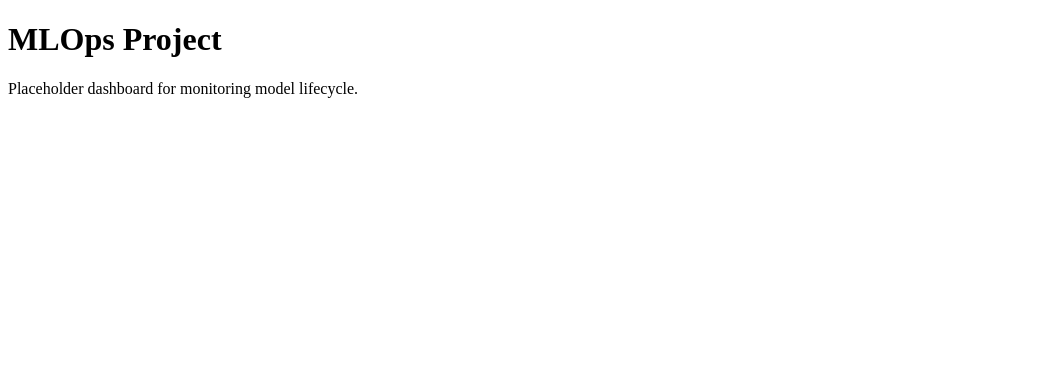
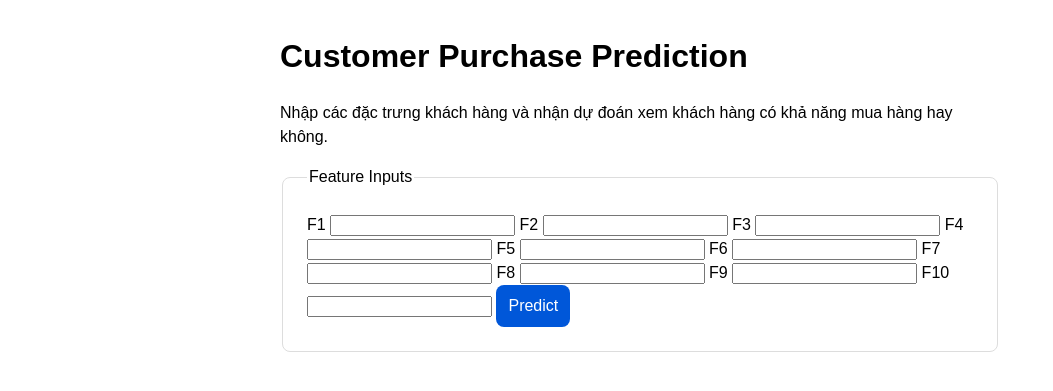
Before and after one commit to kietttv/MLOps, a Flask app: page / in a window 1280 px wide. Shown: the top 391 px of the page, without its empty margins (0-1053 px from the left). Run offline with Flask 3, Linux system fonts and the light colour scheme.

Commit message:
Add customer purchase prediction endpoint and UI
Expanded the Flask app to expose a /predict endpoint using an MLflow model for customer purchase scoring. Updated the index.html template to provide an interactive form for feature input and display prediction results. Added input validation, error handling, and a health check endpoint.

```diff
--- a/app/app.py
+++ b/app/app.py
@@ -1,22 +1,81 @@
-"""Minimal Flask application serving the MLOps dashboard."""
+"""Flask application exposing prediction endpoints for customer purchase scoring."""
 
 from __future__ import annotations
 
-from flask import Flask, render_template
+from typing import Any, Dict, List
+
+import mlflow.pyfunc
+import numpy as np
+from flask import Flask, jsonify, render_template, request
+
+MODEL_URI = "models:/best-customer-classifier/Production"
+FEATURE_NAMES = [f"f{idx}" for idx in range(1, 11)]
+
+
+def _load_model() -> mlflow.pyfunc.PyFuncModel:
+    """Load the production model from the MLflow Model Registry."""
+
+    return mlflow.pyfunc.load_model(MODEL_URI)
+
+
+def _parse_input(payload: Dict[str, Any]) -> np.ndarray:
+    """Validate and transform incoming payload into a model-ready numpy array."""
+
+    values: List[float] = []
+    for feature in FEATURE_NAMES:
+        if feature not in payload:
+            raise ValueError(f"Missing feature '{feature}'.")
+        try:
+            values.append(float(payload[feature]))
+        except (TypeError, ValueError) as exc:
+            raise ValueError(f"Invalid value for '{feature}': {payload[feature]}") from exc
+
+    return np.array(values, dtype=float).reshape(1, -1)
 
 
 def create_app() -> Flask:
-    """Create and configure the Flask application instance."""
+    """Instantiate and configure the Flask application."""
+
     app = Flask(__name__)
+    model = _load_model()
 
-    @app.route("/")
+    @app.route("/", methods=["GET"])
     def index() -> str:
-        """Render the landing page for the application."""
-        return render_template("index.html")
+        """Render the interactive prediction form."""
+
+        return render_template("index.html", feature_names=FEATURE_NAMES)
+
+    @app.route("/predict", methods=["POST"])
+    def predict() -> Any:
+        """Generate predictions based on incoming JSON or form payloads."""
+
+        if request.is_json:
+            payload = request.get_json(silent=True) or {}
+        else:
+            payload = request.form.to_dict()
+
+        try:
+            features = _parse_input(payload)
+        except ValueError as exc:
+            return jsonify({"error": str(exc)}), 400
+
+        prediction = model.predict(features)
+        pred_label = int(prediction[0]) if isinstance(prediction, (list, np.ndarray)) else int(prediction)
+        response = {
+            "prediction": pred_label,
+            "label": "Likely to Purchase" if pred_label == 1 else "Unlikely to Purchase",
+        }
+        return jsonify(response)
+
+    @app.route("/health", methods=["GET"])
+    def health() -> Any:
+        """Health check endpoint."""
+
+        return jsonify({"status": "ok"})
 
     return app
 
 
 if __name__ == "__main__":
     flask_app = create_app()
-    flask_app.run(host="0.0.0.0", port=8000, debug=True)
+    flask_app.run(host="0.0.0.0", port=8080, debug=False)
--- a/app/templates/index.html
+++ b/app/templates/index.html
@@ -3,12 +3,109 @@
 <head>
     <meta charset="UTF-8">
     <meta name="viewport" content="width=device-width, initial-scale=1.0">
-    <title>MLOps Dashboard</title>
+    <title>Customer Purchase Prediction</title>
+    <style>
+        body {
+            font-family: Arial, sans-serif;
+            margin: 2rem auto;
+            max-width: 720px;
+            padding: 0 1rem;
+            line-height: 1.5;
+        }
+
+        form {
+            display: grid;
+            grid-template-columns: repeat(auto-fit, minmax(160px, 1fr));
+            gap: 1rem;
+        }
+
+        fieldset {
+            border: 1px solid #dddddd;
+            padding: 1.5rem;
+            border-radius: 0.5rem;
+        }
+
+        button {
+            grid-column: 1 / -1;
+            padding: 0.75rem;
+            background-color: #0057d9;
+            color: white;
+            border: none;
+            border-radius: 0.5rem;
+            cursor: pointer;
+            font-size: 1rem;
+        }
+
+        button:hover {
+            background-color: #0a66ff;
+        }
+
+        #result {
+            margin-top: 1.5rem;
+            padding: 1rem;
+            border-radius: 0.5rem;
+            border: 1px solid #cccccc;
+            background-color: #f8f9fa;
+        }
+
+        .error {
+            color: #b00020;
+        }
+    </style>
 </head>
 <body>
     <main>
-        <h1>MLOps Project</h1>
-        <p>Placeholder dashboard for monitoring model lifecycle.</p>
+        <h1>Customer Purchase Prediction</h1>
+        <p>Nhập các đặc trưng khách hàng và nhận dự đoán xem khách hàng có khả năng mua hàng hay không.</p>
+
+        <form id="prediction-form">
+            <fieldset>
+                <legend>Feature Inputs</legend>
+                {% for feature in feature_names %}
+                    <label for="{{ feature }}">{{ feature | upper }}</label>
+                    <input type="number" step="any" name="{{ feature }}" id="{{ feature }}" required />
+                {% endfor %}
+                <button type="submit">Predict</button>
+            </fieldset>
+        </form>
+
+        <section id="result" hidden>
+            <h2>Result</h2>
+            <p id="result-text"></p>
+        </section>
     </main>
+
+    <script>
+        const form = document.getElementById("prediction-form");
+        const resultSection = document.getElementById("result");
+        const resultText = document.getElementById("result-text");
+
+        form.addEventListener("submit", async (event) => {
+            event.preventDefault();
+            const formData = new FormData(form);
+            const payload = Object.fromEntries(formData.entries());
+
+            try {
+                const response = await fetch("/predict", {
+                    method: "POST",
+                    headers: { "Content-Type": "application/json" },
+                    body: JSON.stringify(payload),
+                });
+
+                const data = await response.json();
+                resultSection.hidden = false;
+
+                if (!response.ok) {
+                    resultText.innerHTML = `<span class="error">Error: ${data.error || "Unknown error"}</span>`;
+                    return;
+                }
+
+                resultText.textContent = `${data.label} (prediction: ${data.prediction})`;
+            } catch (error) {
+                resultSection.hidden = false;
+                resultText.innerHTML = `<span class="error">Request failed: ${error}</span>`;
+            }
+        });
+    </script>
 </body>
 </html>
```
